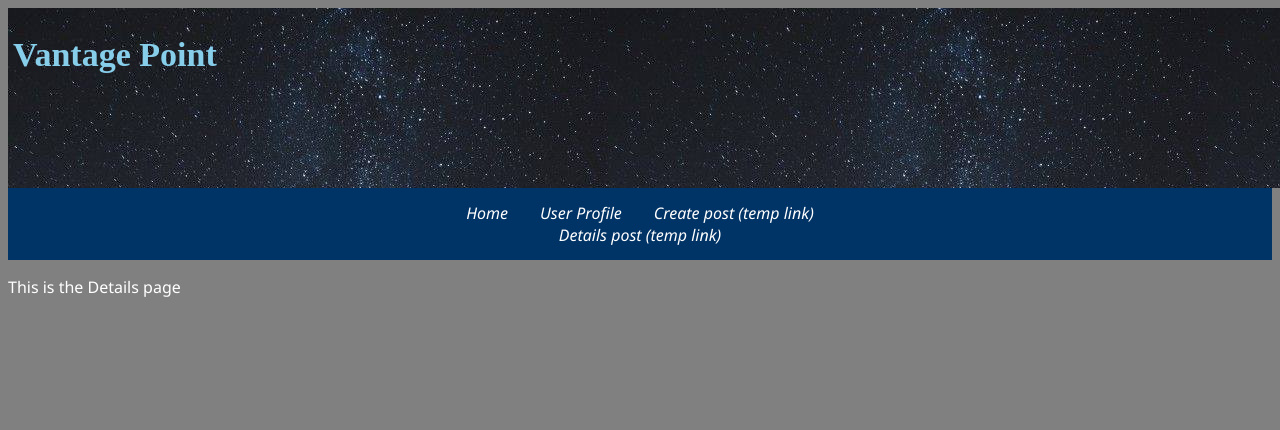
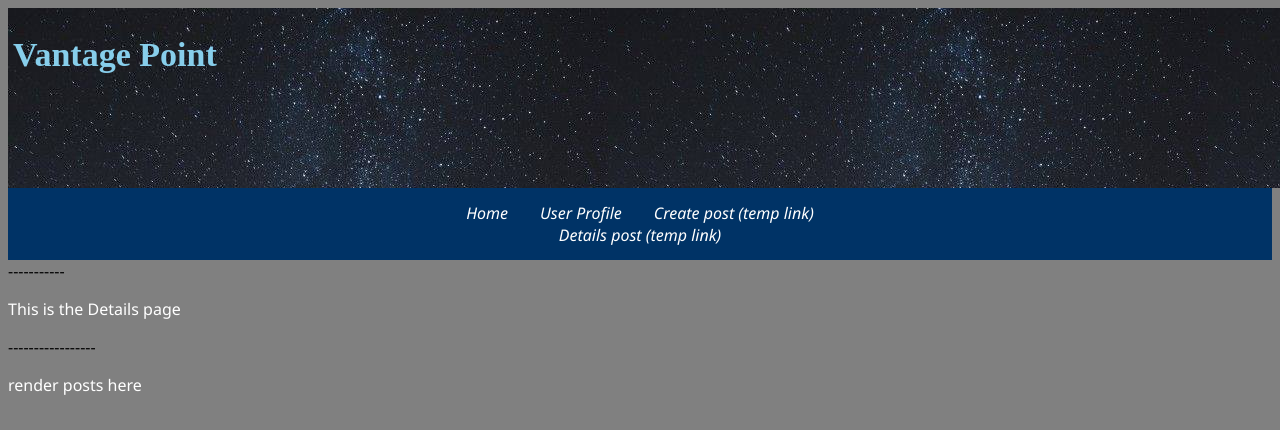
Before and after one commit to Aomar18/Stargazing_Application, a React (Create React App) app: page /#/details in a window 1280 px wide. Shown: the top 430 px of the page. Built offline with nearby package versions, Linux system fonts and the light colour scheme.

Commit message:
changes made to form component

```diff
--- a/src/components/DetailsPage/DetailsPage.js
+++ b/src/components/DetailsPage/DetailsPage.js
@@ -12,8 +12,15 @@ return(<div>
 
     <Nav/>
 
+
+    -----------
+
     <p>This is the Details page </p>
 
+
+    -----------------
+
+    <p> render posts here </p>
 
 
 
--- a/src/components/HomePage/HomePage.js
+++ b/src/components/HomePage/HomePage.js
@@ -74,7 +74,7 @@ class HomePage extends Component {
 <p>user posts render here</p>
 
 <p>
-  -------------
+
 </p>
 <br/>
 <br/>
--- a/src/components/LocationForm/LocationForm.js
+++ b/src/components/LocationForm/LocationForm.js
@@ -62,6 +62,8 @@ class LocationForm extends Component {
     handleCancel = () => {
         this.props.history.push('profile');
     }
+
+
 
 
     render() {
```
